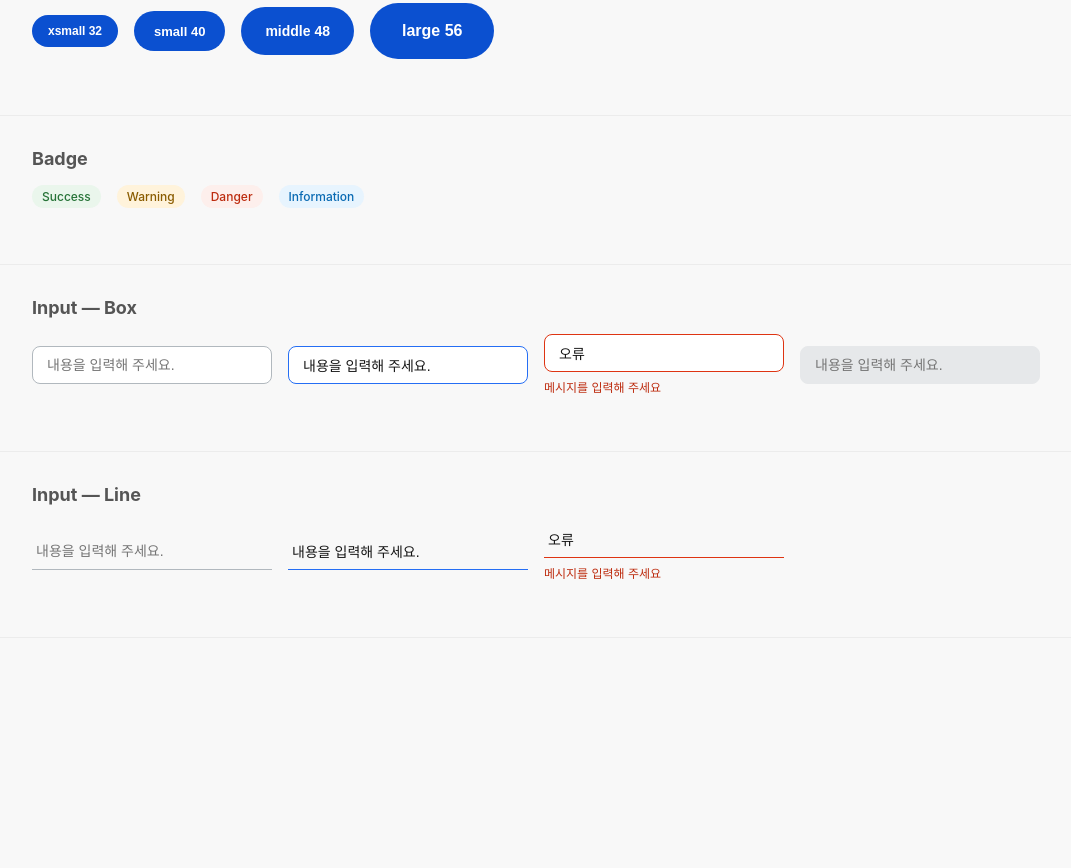
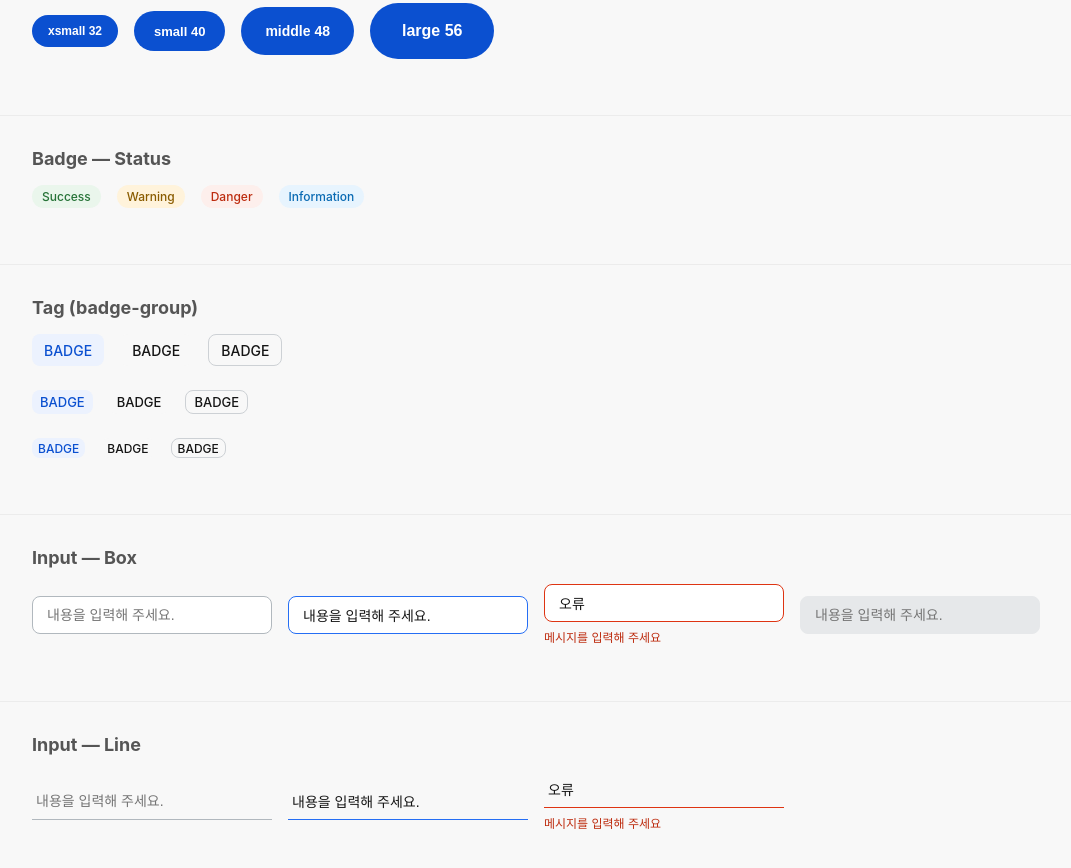
Before and after one commit to jkrakisis/design-system-jk, a plain HTML site: page showcase/index.html in a window 1280 px wide. Shown: the part 1572-2440 px from the top of the page, without its empty margins (0-1071 px from the left). Before the commit the page ends 2210 px from the top, so only its background shows below. Drawn offline with Linux system fonts and the light colour scheme.

Commit message:
쇼케이스에 Figma badge-group 기준 태그 컴포넌트 추가
- 기존 상태(success/warning/danger/information) pill 뱃지는 유지
- Figma "badge-group" 실제 스펙으로 .tag 컴포넌트 추가: primary/gray/outline 3색상 × lg/md/sm 3사이즈, 8px 라운드
- README에 사용 예시 추가

```diff
--- a/showcase/index.html
+++ b/showcase/index.html
@@ -94,12 +94,31 @@
   </section>
 
   <section class="showcase-section">
-    <h2>Badge</h2>
+    <h2>Badge — Status</h2>
     <div class="component-row">
       <span class="badge badge-success">Success</span>
       <span class="badge badge-warning">Warning</span>
       <span class="badge badge-danger">Danger</span>
       <span class="badge badge-information">Information</span>
+    </div>
+  </section>
+
+  <section class="showcase-section">
+    <h2>Tag (badge-group)</h2>
+    <div class="component-row">
+      <span class="tag tag-lg tag-primary">BADGE</span>
+      <span class="tag tag-lg tag-gray">BADGE</span>
+      <span class="tag tag-lg tag-outline">BADGE</span>
+    </div>
+    <div class="component-row">
+      <span class="tag tag-md tag-primary">BADGE</span>
+      <span class="tag tag-md tag-gray">BADGE</span>
+      <span class="tag tag-md tag-outline">BADGE</span>
+    </div>
+    <div class="component-row">
+      <span class="tag tag-sm tag-primary">BADGE</span>
+      <span class="tag tag-sm tag-gray">BADGE</span>
+      <span class="tag tag-sm tag-outline">BADGE</span>
     </div>
   </section>
 
--- a/showcase/showcase.css
+++ b/showcase/showcase.css
@@ -197,6 +197,24 @@ body {
 .badge-danger { background: var(--color-surface-danger-subtler); color: var(--color-text-danger); }
 .badge-information { background: var(--color-surface-information-subtler); color: var(--color-text-information); }
 
+.tag {
+  display: inline-flex;
+  align-items: center;
+  justify-content: center;
+  border-radius: calc(var(--border-radius-300) * 1px);
+  font-weight: var(--font-weight-font-weight-500);
+  white-space: nowrap;
+  border: none;
+}
+
+.tag-lg { height: 32px; padding: 0 0.75rem; font-size: 0.875rem; }
+.tag-md { height: 24px; padding: 0 0.5rem; font-size: 0.8125rem; }
+.tag-sm { height: 20px; padding: 0 0.375rem; font-size: 0.75rem; }
+
+.tag-primary { background: var(--color-surface-primary-subtler); color: var(--color-text-primary); }
+.tag-gray { background: var(--color-surface-gray-subtle); color: var(--color-text-basic); }
+.tag-outline { background: transparent; color: var(--color-text-basic); border: 1px solid var(--color-border-gray-light); }
+
 .input-group {
   display: flex;
   flex-direction: column;
```
Also changed, not shown: README.md.
